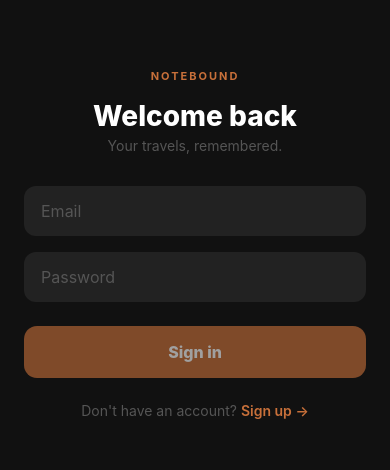
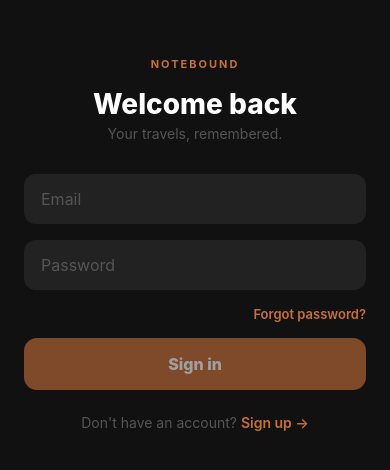
Before and after one commit to rutvijdhotey/into-your-stories, a React Native app: screen /Login in a window 390 px wide. Shown: the part 178-648 px from the top of the page. Built offline with nearby package versions, Linux system fonts and the light colour scheme; no server answers; what react-native, react-native-worklets would draw is missing.

Commit message:
feat: link to forgot-password flow from LoginScreen

```diff
--- a/src/screens/auth/LoginScreen.tsx
+++ b/src/screens/auth/LoginScreen.tsx
@@ -68,6 +68,10 @@ export default function LoginScreen({ navigation }: Props) {
           onBlur={() => setFocusedField(null)}
         />
 
+        <Pressable onPress={() => navigation.navigate('ForgotPassword')} style={styles.forgotWrap}>
+          <Text style={styles.forgotText}>Forgot password?</Text>
+        </Pressable>
+
         {error && <Text style={styles.error}>{error}</Text>}
 
         <Pressable
@@ -129,6 +133,8 @@ const styles = StyleSheet.create({
     borderColor: 'transparent',
   },
   inputFocused: { borderColor: Colors.accent },
+  forgotWrap: { alignItems: 'flex-end', marginBottom: Spacing.sm },
+  forgotText: { fontSize: 13, color: Colors.accent, fontWeight: '600' },
   button: {
     backgroundColor: Colors.accent,
     borderRadius: BorderRadius.button,
```
